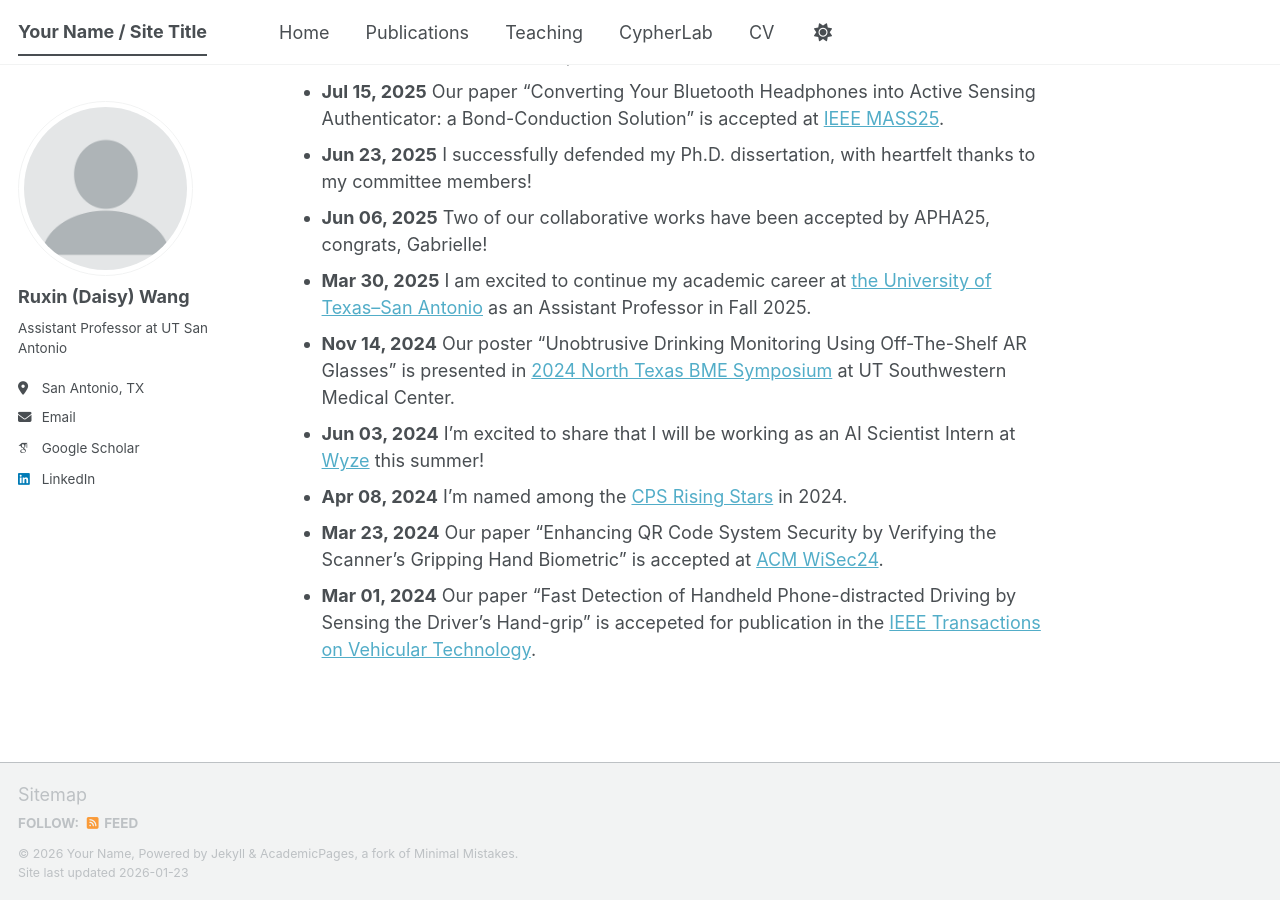
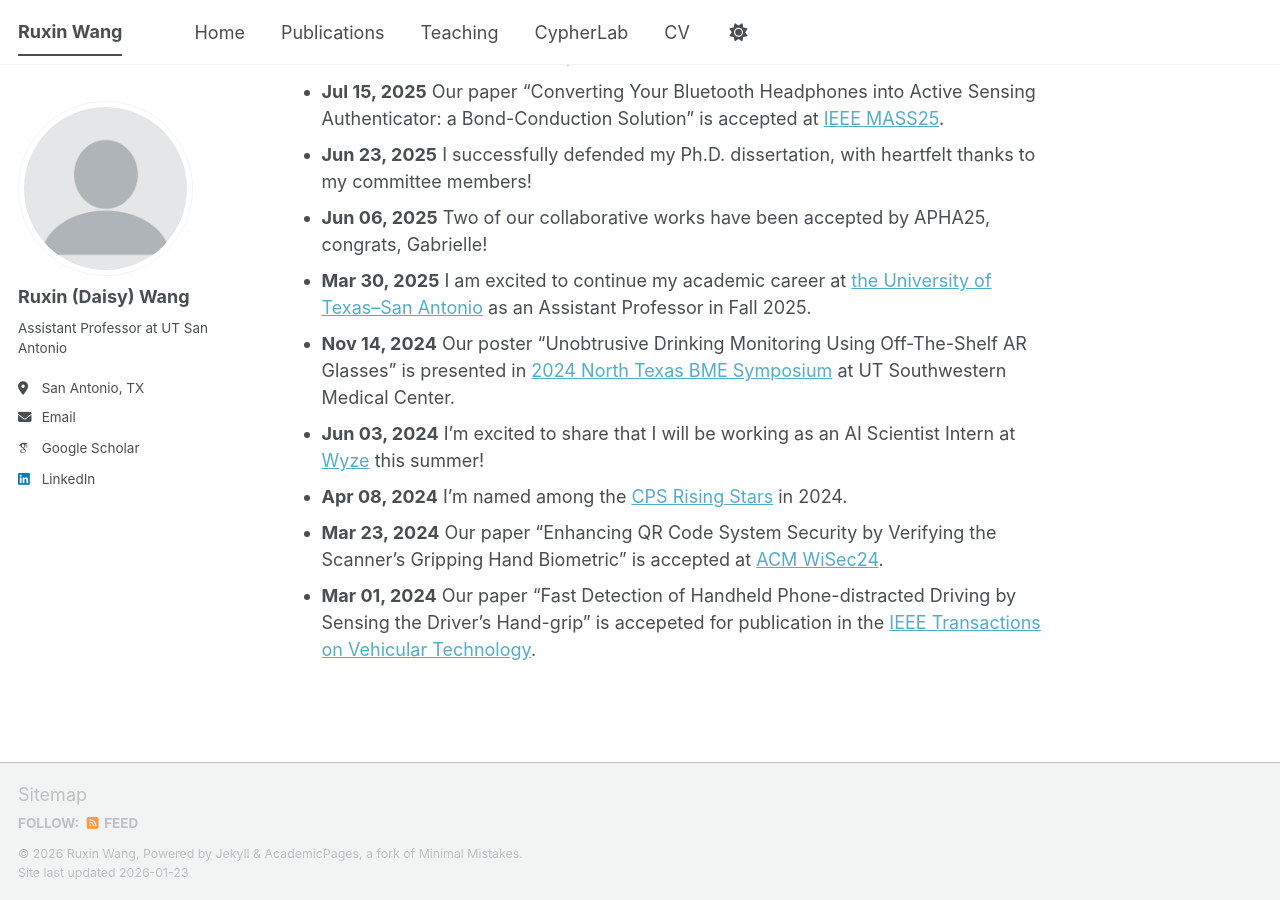
Before and after one commit to DaisyWang00/DaisyWang00.github.io, a Jekyll site: the page built from _pages/about.md, in a window 1280 px wide and 900 px high, scrolled down 699 px. Built offline with Jekyll 4.4.1, drawn with Linux system fonts in a browser that asks for light colours; some web fonts are replaced; a script bundle is joined from its source files by our own code; library files that are not in the unit come from our copies.

Commit message:
Update _config.yml

```diff
--- a/_config.yml
+++ b/_config.yml
@@ -9,14 +9,14 @@
 # Basic Site Settings
 locale                   : "en-US"
 site_theme               : "default" # The available themes options are "default", "air", "sunrise", "mint", "dirt" and "contrast"
-title                    : "Your Name / Site Title"
+title                    : "Ruxin Wang"
 title_separator          : "-"
-name                     : &name "Your Name"
-description              : &description "Your Name's academic portfolio"   # Update this with a general description of your site, this is the default if not overridden by a page
-url                      : https://academicpages.github.io # The base hostname & protocol for your site e.g. "https://[your GitHub username].github.io",
+name                     : &name "Ruxin Wang"
+description              : &description "Assistant professor at UT San Antonio"   # Update this with a general description of your site, this is the default if not overridden by a page
+url                      : https://daisywang00.github.io # The base hostname & protocol for your site e.g. "https://[your GitHub username].github.io",
                                                            # or if you already have some other page hosted on Github then use "https://[your GitHub username].github.io/[Your Repo Name]"
 baseurl                  : "" # the subpath of your site, e.g. "/blog"
-repository               : "academicpages/academicpages.github.io"
+repository               : "DaisyWang00/DaisyWang00.github.io"
 
 # Site Author - The following control what appear as part of the author content on the side bar.
 #               If a field is blank the icon and link will not appear, otherwise it will be shown.
```
